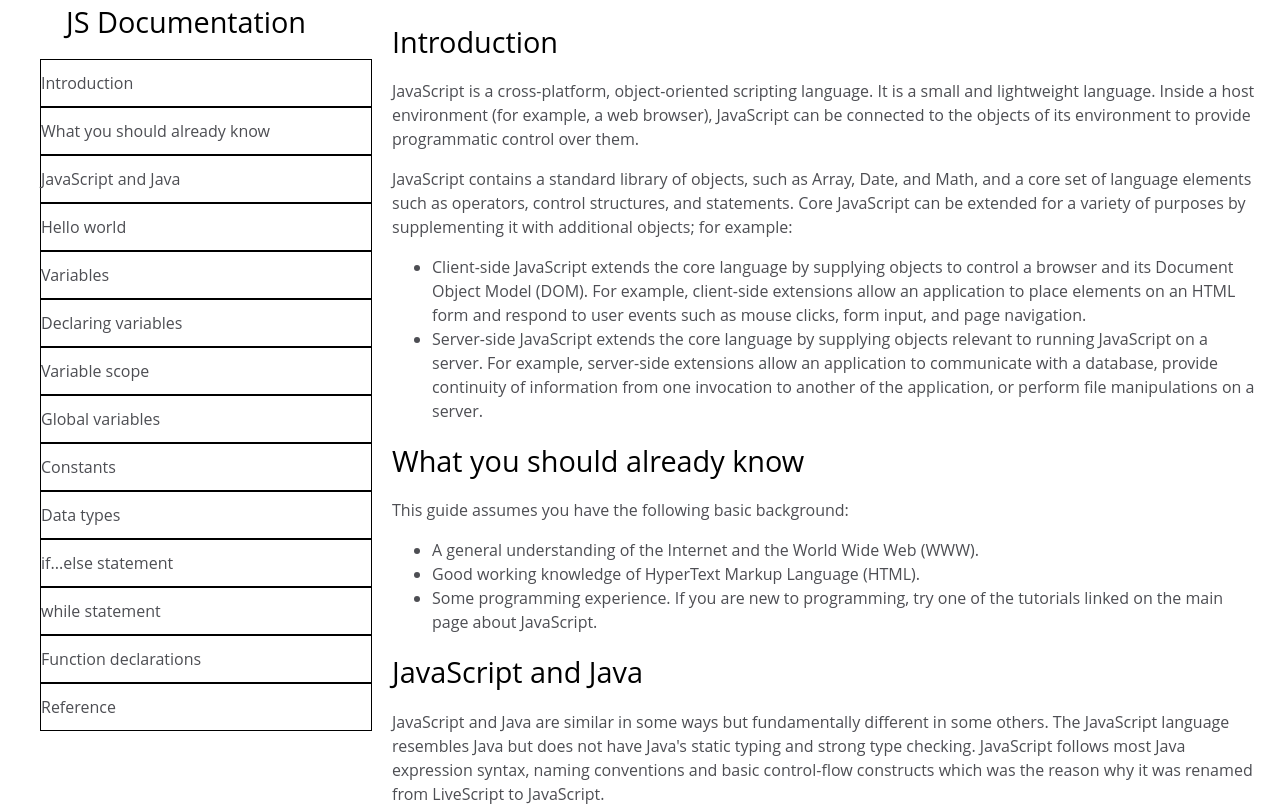
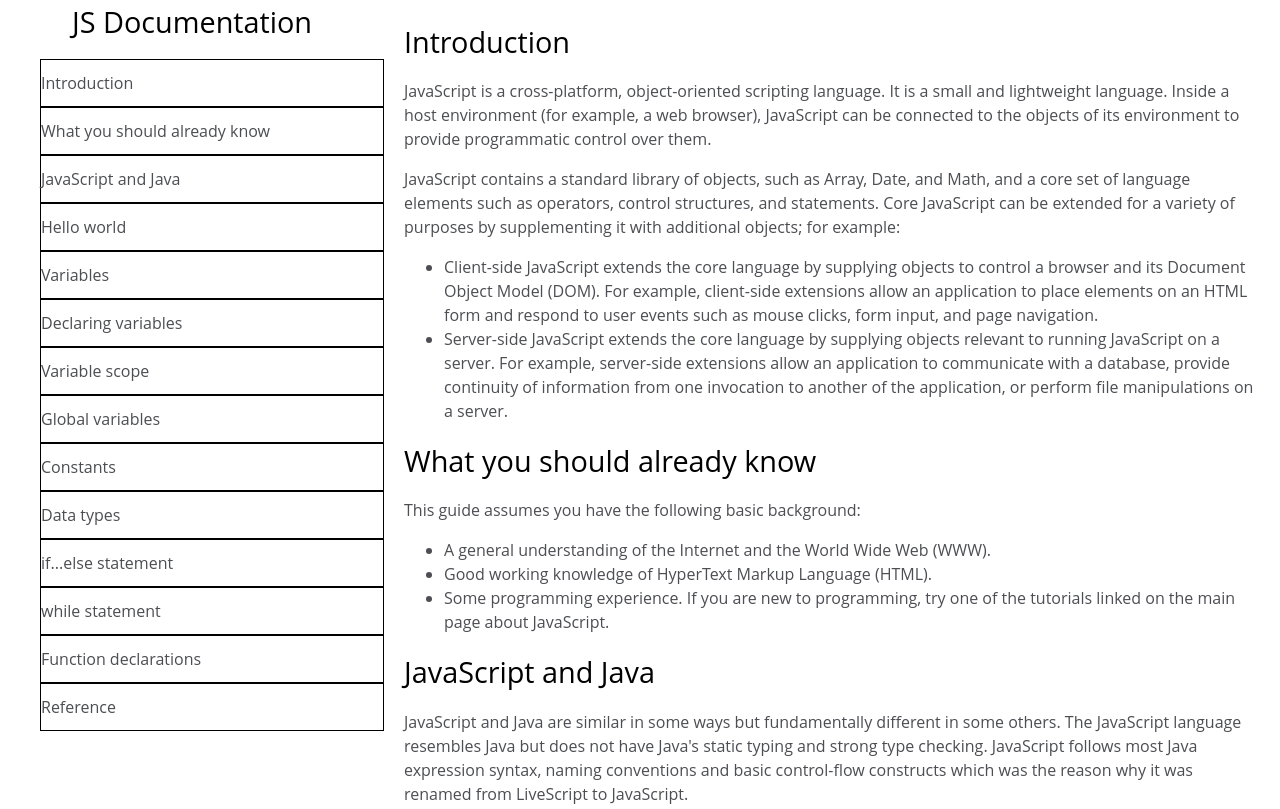
Before and after one commit to benbaiju/FrontEnd-Projects, a plain HTML site: page Technical Documentation/index.html in a window 1280 px wide. Shown: the top 809 px of the page. Drawn offline with Linux system fonts and the light colour scheme.

Commit message:
Fixed Navbar Issue

```diff
--- a/Technical Documentation/styles.css
+++ b/Technical Documentation/styles.css
@@ -1,6 +1,6 @@
-body{
-    display:flex;
-    flex-direction:row;
+body {
+    display: flex;
+    flex-direction: row;
     font-family: 'Open Sans';
     color: #4d4e53;
     line-height: 1.5;
@@ -10,14 +10,16 @@ body{
 }
 
 @media (max-width: 600px) {
-    body{
+    body {
         flex-direction: column;
     }
-    #main-doc{
+    #main-doc {
         width: 100%;
     }
     #navbar {
-        width: 100%;;
+        width: 100%;
+        height: auto;
+        position: static;
     }
 }
 
@@ -26,21 +28,29 @@ body{
     font-size: 1.8em;
     font-weight: thin;
 }
-  nav header{
+
+nav header {
     text-align: center;
 }
-  #navbar{
+
+#navbar {
     height: 100vh;
-    width:30%;
+    width: 30%;
     display: flex;
     flex-direction: column;
     justify-content: flex-start;
+    position: fixed;
+    top: 0;
+    left: 0;
+    overflow-y: auto;
 }
 
 #main-doc {
     width: 70%;
     height: 100vh;
-    margin: 20px;
+    margin-left: 30%;
+    padding: 20px;
+    overflow-y: auto;
 }
 
 .nav-link {
@@ -50,14 +60,17 @@ body{
     line-height: 1.5;
     text-align: center;
 }
+
 #ul-navbar {
     list-style-type: none;
 }
-  #ul-navbar li{
+
+#ul-navbar li {
     border: 1px solid black;
     padding: 11px 0;
     margin: 0;
 }
+
 code {
     background-color: lightgray;
     display: block;
```
Lines whose indentation alone changed are shown as unchanged.
